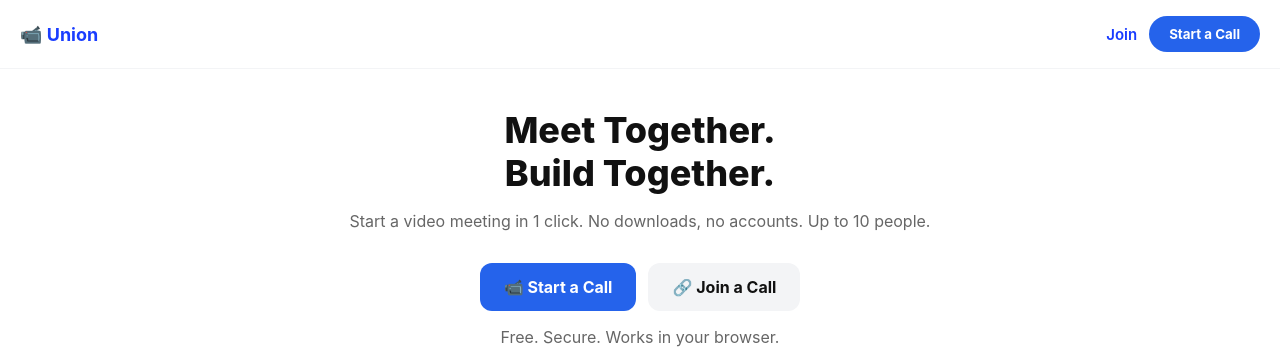
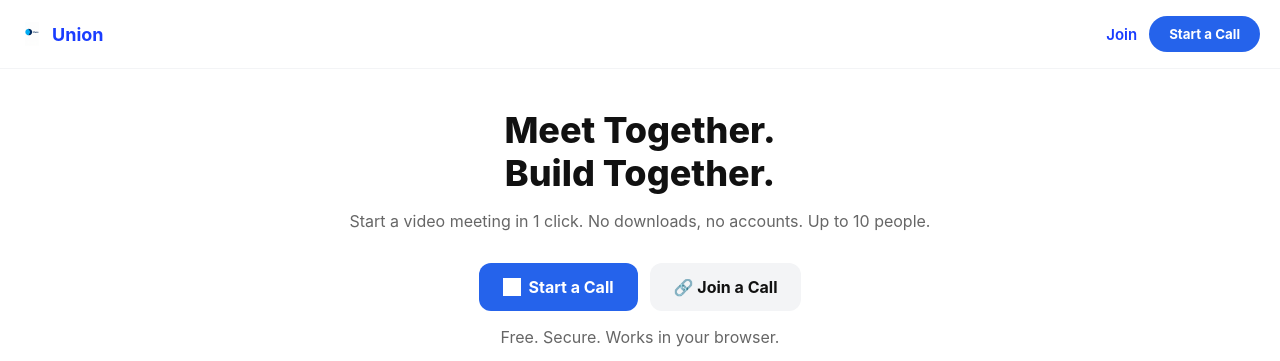
Before and after one commit to solomonenyinnaya14-a11y/Union-, a website: page index.html in a window 1280 px wide. Shown: the top 361 px of the page. Drawn offline with Linux system fonts and the light colour scheme.

Commit message:
Update index.html

```diff
--- a/index.html
+++ b/index.html
@@ -8,7 +8,8 @@
     * { margin:0; padding:0; box-sizing:border-box; font-family:-apple-system, BlinkMacSystemFont, 'Segoe UI', Roboto, sans-serif; }
     body { background:#fff; color:#111; }
     header { display:flex; justify-content:space-between; align-items:center; padding:16px 20px; position:sticky; top:0; background:#fff; z-index:10; border-bottom:1px solid #f3f4f6; }
-  .logo { font-weight:700; font-size:18px; color:#1a3dff; display:flex; align-items:center; gap:6px; }
+  .logo { font-weight:700; font-size:18px; color:#1a3dff; display:flex; align-items:center; gap:8px; cursor:pointer; }
+  .logo img { height:24px; width:24px; object-fit:contain; }
   .nav-btns { display:flex; gap:12px; align-items:center; }
   .btn-join { background:none; border:none; color:#1a3dff; font-weight:600; font-size:15px; cursor:pointer; }
   .btn-start { background:#2563eb; color:#fff; border:none; padding:10px 20px; border-radius:999px; font-weight:700; cursor:pointer; }
@@ -17,9 +18,11 @@
   .container h1.blue { color:#2563eb; }
   .container p { color:#666; margin:16px 0 32px; font-size:16px; }
   .btns { display:flex; gap:12px; justify-content:center; margin-bottom:12px; flex-wrap:wrap; }
-  .btn-big { padding:14px 24px; border-radius:12px; font-weight:700; font-size:16px; border:none; cursor:pointer; }
+  .btn-big { padding:14px 24px; border-radius:12px; font-weight:700; font-size:16px; border:none; cursor:pointer; display:flex; align-items:center; justify-content:center; gap:8px; }
   .btn-blue { background:#2563eb; color:#fff; }
   .btn-gray { background:#f3f4f6; color:#111; }
+  .btn-big img { height:18px; width:18px; }
+  .btn-blue img { filter:brightness(0) invert(1); } /* makes logo white on blue button */
   .small { color:#888; font-size:13px; }
   .section { padding:60px 20px; text-align:center; }
   .section h2 { font-size:28px; font-weight:800; margin-bottom:40px; }
@@ -40,7 +43,10 @@
 </head>
 <body>
   <header>
-    <div class="logo" onclick="showHome()" style="cursor:pointer;">📹 Union</div>
+    <div class="logo" onclick="showHome()">
+      <img src="logo.png" alt="Union Logo">
+      Union
+    </div>
     <div class="nav-btns">
       <button class="btn-join" onclick="joinCall()">Join</button>
       <button class="btn-start" onclick="startCall()">Start a Call</button>
@@ -52,7 +58,10 @@
       <h1>Meet Together.<br><span class="blue">Build Together.</span></h1>
       <p>Start a video meeting in 1 click. No downloads, no accounts. Up to 10 people.</p>
       <div class="btns">
-        <button class="btn-big btn-blue" onclick="startCall()">📹 Start a Call</button>
+        <button class="btn-big btn-blue" onclick="startCall()">
+          <img src="logo.png" alt="">
+          Start a Call
+        </button>
         <button class="btn-big btn-gray" onclick="joinCall()">🔗 Join a Call</button>
       </div>
       <p class="small">Free. Secure. Works in your browser.</p>
```
